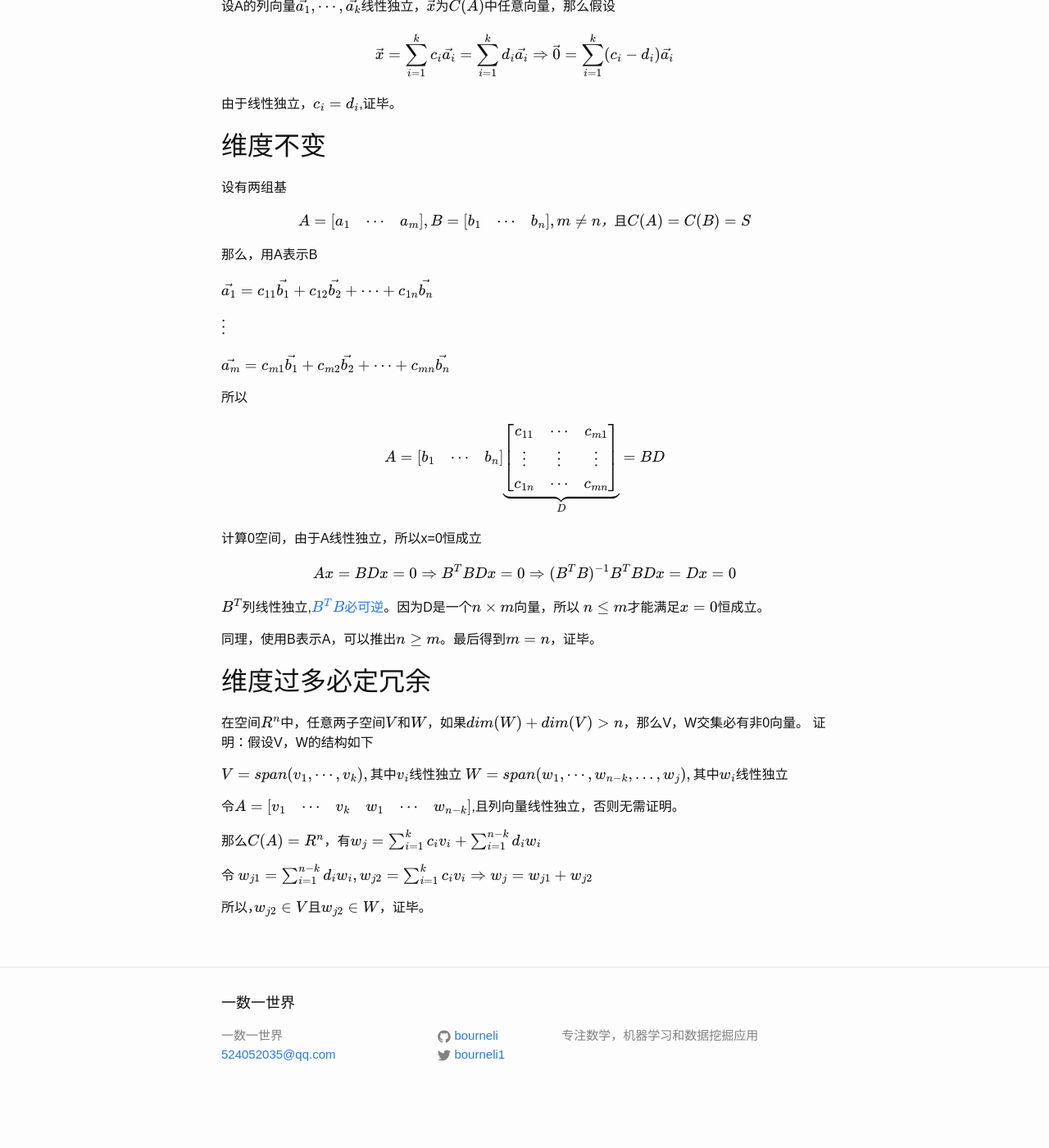
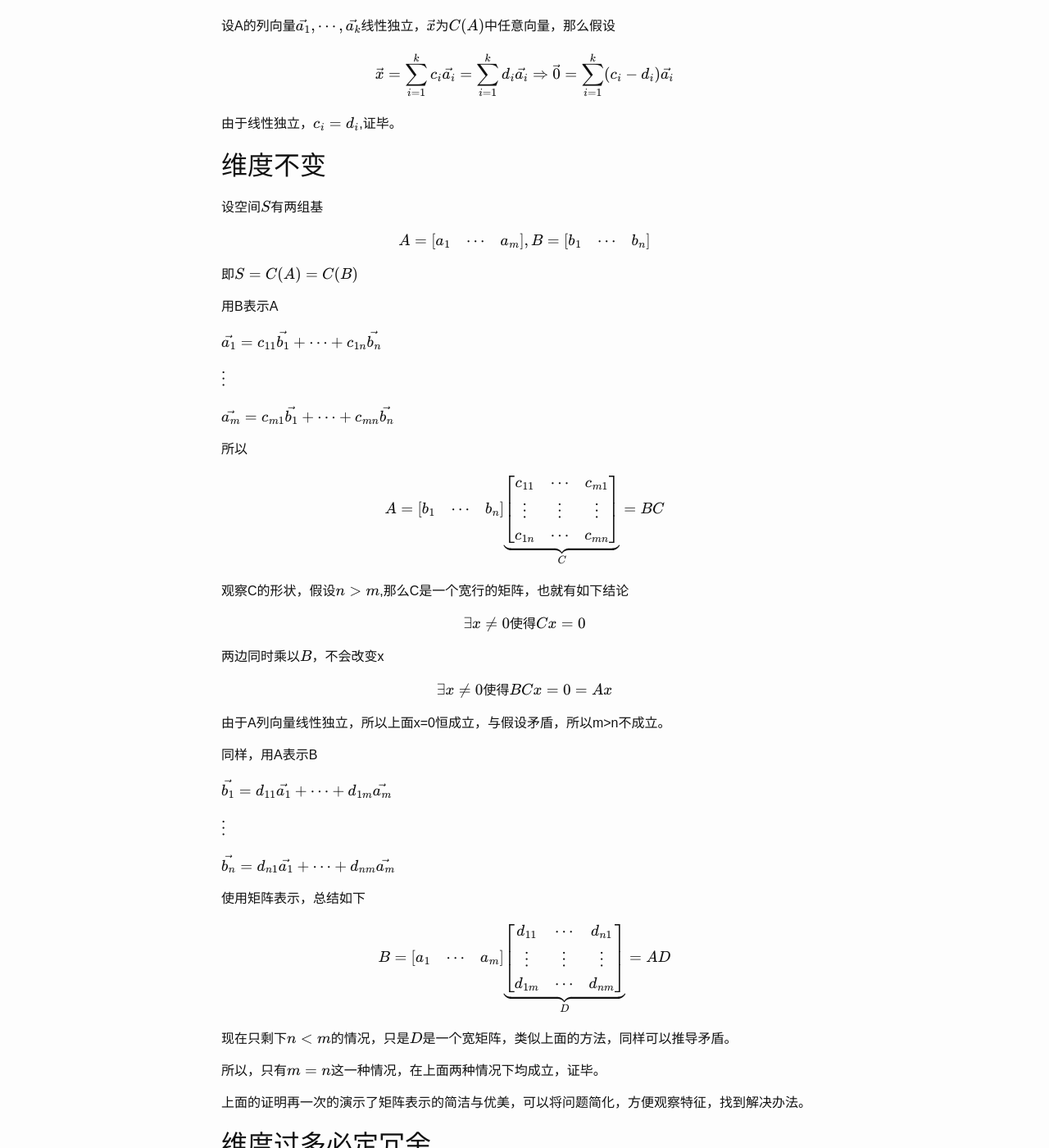
Before and after one commit to bourneli/bourneli.github.io, a Jekyll site: the page built from _posts/2016-03-14-linear-algebra-07-about-base.md, in a window 1280 px wide and 1400 px high, scrolled down 354 px. Shown: the whole window at 82% size. Built offline with Jekyll 4.4.1, drawn with Linux system fonts in a browser that asks for light colours; formulas are drawn with MathJax 3; before the commit the page ends 1711 px from its top, so only the background shows below that; some of the changed text lies outside the part shown.

Commit message:
fix bug for dimension num proof

```diff
--- a/_posts/2016-03-14-linear-algebra-07-about-base.md
+++ b/_posts/2016-03-14-linear-algebra-07-about-base.md
@@ -4,7 +4,7 @@ title:  "线代随笔07-关于基的那些事"
 categories: [linear-algebra]
 ---
 
-线性空间的基非常重要，正如其名字，它是线性空间的基石，线性空间围绕其构建。每个特定的线性空间，可以有无数不同的基，最好用，也是最常用的基是正交基，因为它乘起来得到单位矩阵。虽然基千变万化，但是基的数目稳定，称之为维度；且基一旦确定，可以唯一表示线性空间中的任意向量。
+线性空间的基非常重要，正如其名字，它是线性空间的基石，线性空间围绕其构建。每个特定的线性空间，可以有无数不同的基，最好用，也是最常用的基是正交基，因为它乘起来得到单位矩阵。虽然基千变万化，但是基的数目稳定，称之为维度；且基一旦确定，可以唯一表示线性空间中的任意向量。下面记录基的一些性质并且给出相关证明。
 
 ## 基唯一表示任意向量
 设A的列向量$\vec{a_1},\cdots, \vec{a_k}$线性独立，$\vec{x}$为$C(A)$中任意向量，那么假设
@@ -16,21 +16,22 @@ $$
 由于线性独立，$c_i=d_i$,证毕。
 
 ## 维度不变
-设有两组基
+设空间$S$有两组基
 
 $$
 	A = \begin{bmatrix} a_1 & \cdots & a_m \end{bmatrix},
-	B = \begin{bmatrix} b_1 & \cdots & b_n \end{bmatrix},
-	m \ne n，且 C(A)=C(B)=S
+	B = \begin{bmatrix} b_1 & \cdots & b_n \end{bmatrix}
 $$
 
-那么，用A表示B
+即$S=C(A)=C(B)$
 
-$\vec{a_1} = c_{11}\vec{b_1} + c_{12}\vec{b_2} + \cdots + c_{1n}\vec{b_n}$
+用B表示A
+
+$\vec{a_1} = c_{11}\vec{b_1} + \cdots + c_{1n}\vec{b_n}$
 
 $\vdots$
 
-$\vec{a_m} = c_{m1}\vec{b_1} + c_{m2}\vec{b_2} + \cdots + c_{mn}\vec{b_n}$
+$\vec{a_m} = c_{m1}\vec{b_1} + \cdots + c_{mn}\vec{b_n}$
 
 所以
 
@@ -42,18 +43,51 @@ A = \begin{bmatrix} b_1 & \cdots & b_n \end{bmatrix}
 			\vdots & \vdots & \vdots \\
 			c_{1n} & \cdots & c_{mn} \\
 		\end{bmatrix}
-	}_D = BD
+	}_C = BC
 $$
 
-计算0空间，由于A线性独立，所以x=0恒成立
+观察C的形状，假设$n \gt m$,那么C是一个宽行的矩阵，也就有如下结论
 
 $$
-	Ax = BDx=0 \Rightarrow B^TBDx=0 \Rightarrow (B^TB)^{-1}B^TBDx=Dx=0
+	\exists x \ne 0 使得 Cx = 0
 $$
 
-$B^T$列线性独立,[$B^TB必可逆$](/linear-algebra/2016/03/03/linear-algebra-04-ATA-inverse.html)。因为D是一个$n \times m$向量，所以 $n \le m$才能满足$x=0$恒成立。
+两边同时乘以$B$，不会改变x
 
-同理，使用B表示A，可以推出$n \ge m$。最后得到$m=n$，证毕。
+$$
+	\exists x \ne 0 使得 BCx = 0 = Ax
+$$
+
+由于A列向量线性独立，所以上面x=0恒成立，与假设矛盾，所以m>n不成立。
+
+同样，用A表示B
+
+$\vec{b_1} = d_{11}\vec{a_1} + \cdots + d_{1m}\vec{a_m}$
+
+$\vdots$
+
+$\vec{b_n} = d_{n1}\vec{a_1} + \cdots + d_{nm}\vec{a_m}$
+
+使用矩阵表示，总结如下
+
+$$
+B = \begin{bmatrix} a_1 & \cdots & a_m \end{bmatrix}
+    \underbrace{
+		\begin{bmatrix}
+			d_{11} & \cdots & d_{n1} \\
+			\vdots & \vdots & \vdots \\
+			d_{1m} & \cdots & d_{nm} \\
+		\end{bmatrix}
+	}_D = AD
+$$
+
+现在只剩下$n \lt m$的情况，只是$D$是一个宽矩阵，类似上面的方法，同样可以推导矛盾。
+
+所以，只有$m = n$这一种情况，在上面两种情况下均成立，证毕。
+
+上面的证明再一次的演示了矩阵表示的简洁与优美，可以将问题简化，方便观察特征，找到解决办法。
+
+
 
 ## 维度过多必定冗余
 在空间$R^n$中，任意两子空间$V$和$W$，如果$dim(W)+dim(V) \gt n$，那么V，W交集必有非0向量。
```
